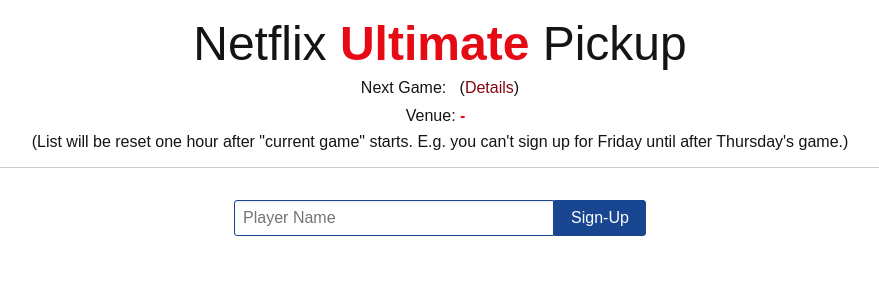
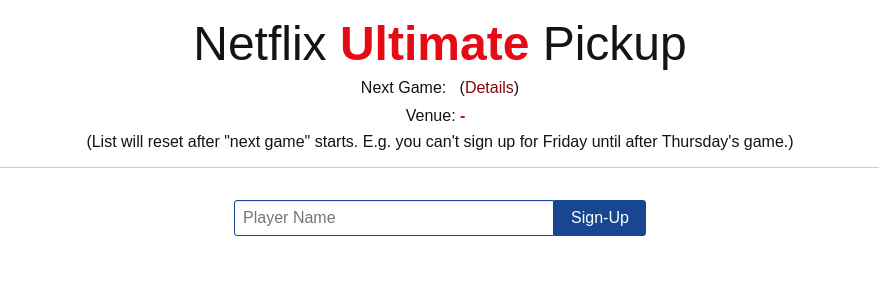
Before and after one commit to vssathish/nf-ultimate-frisbee, a React (Create React App) app: page / in a window 1280 px wide. Shown: the top 300 px of the page, without its empty margins (200-1079 px from the left). Built offline with nearby package versions, Linux system fonts and the light colour scheme; no server answers.

Commit message:
Adjust wording

```diff
--- a/src/App.js
+++ b/src/App.js
@@ -66,7 +66,7 @@
               <a className="details-link" target="_blank" rel="noopener noreferrer" href={venue.map}>{venue.address}</a>
             </p>
             <p className="next-game">
-              (List will be reset one hour after "current game" starts. E.g. you can't sign up for Friday until after Thursday's game.)
+              (List will reset after "next game" starts. E.g. you can't sign up for Friday until after Thursday's game.)
             </p>
         </header>
 
```
